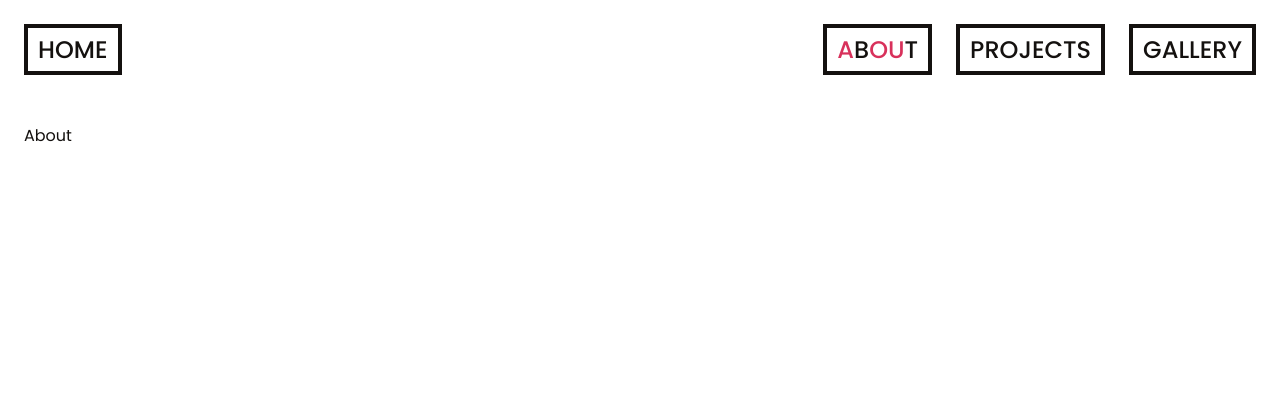
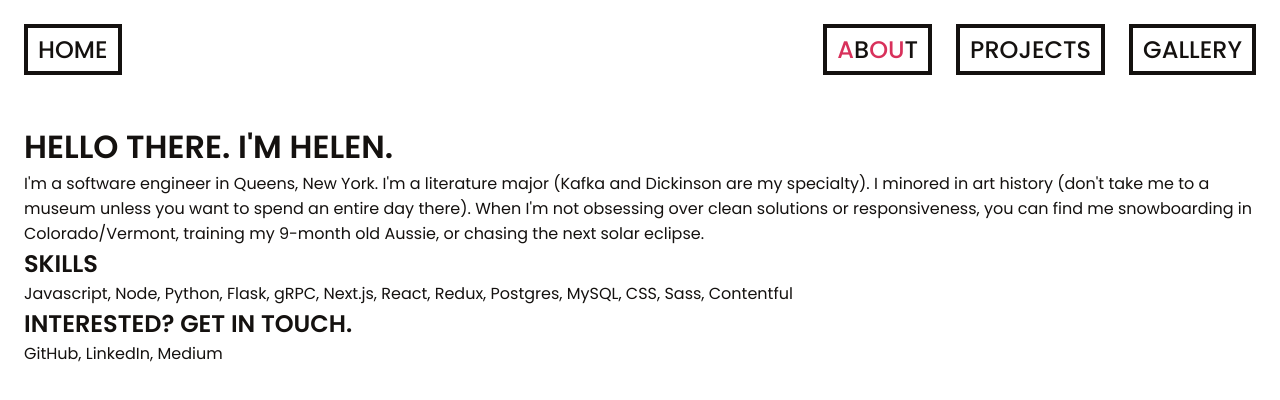
Before and after one commit to helencho/website_v3, a Next.js app: page /about in a window 1280 px wide. Shown: the top 400 px of the page. Built offline with nearby package versions, Linux system fonts and the light colour scheme.

Commit message:
initial, super skeletal content for about page

```diff
--- a/pages/about.js
+++ b/pages/about.js
@@ -1,5 +1,37 @@
-function About() {
-  return <div>About</div>;
-}
+import Head from 'next/head';
+
+const About = () => {
+  return (
+    <>
+      <Head>
+        <title>About | Helen Cho</title>
+        <meta name="description" content="About Helen Cho." />
+        <meta name="viewport" content="initial-scale=1.0, width=device-width" />
+      </Head>
+      <div>
+        <h1>Hello there. I&apos;m Helen.</h1>
+        <p>
+          I&apos;m a software engineer in Queens, New York. I&apos;m a
+          literature major (Kafka and Dickinson are my specialty). I minored in
+          art history (don&apos;t take me to a museum unless you want to spend
+          an entire day there). When I&apos;m not obsessing over clean solutions
+          or responsiveness, you can find me snowboarding in Colorado/Vermont,
+          training my 9-month old Aussie, or chasing the next solar eclipse.
+        </p>
+      </div>
+      <div>
+        <h2>Skills</h2>
+        <p>
+          Javascript, Node, Python, Flask, gRPC, Next.js, React, Redux,
+          Postgres, MySQL, CSS, Sass, Contentful
+        </p>
+      </div>
+      <div>
+        <h2>Interested? Get in touch.</h2>
+        <p>GitHub, LinkedIn, Medium</p>
+      </div>
+    </>
+  );
+};
 
 export default About;
```
